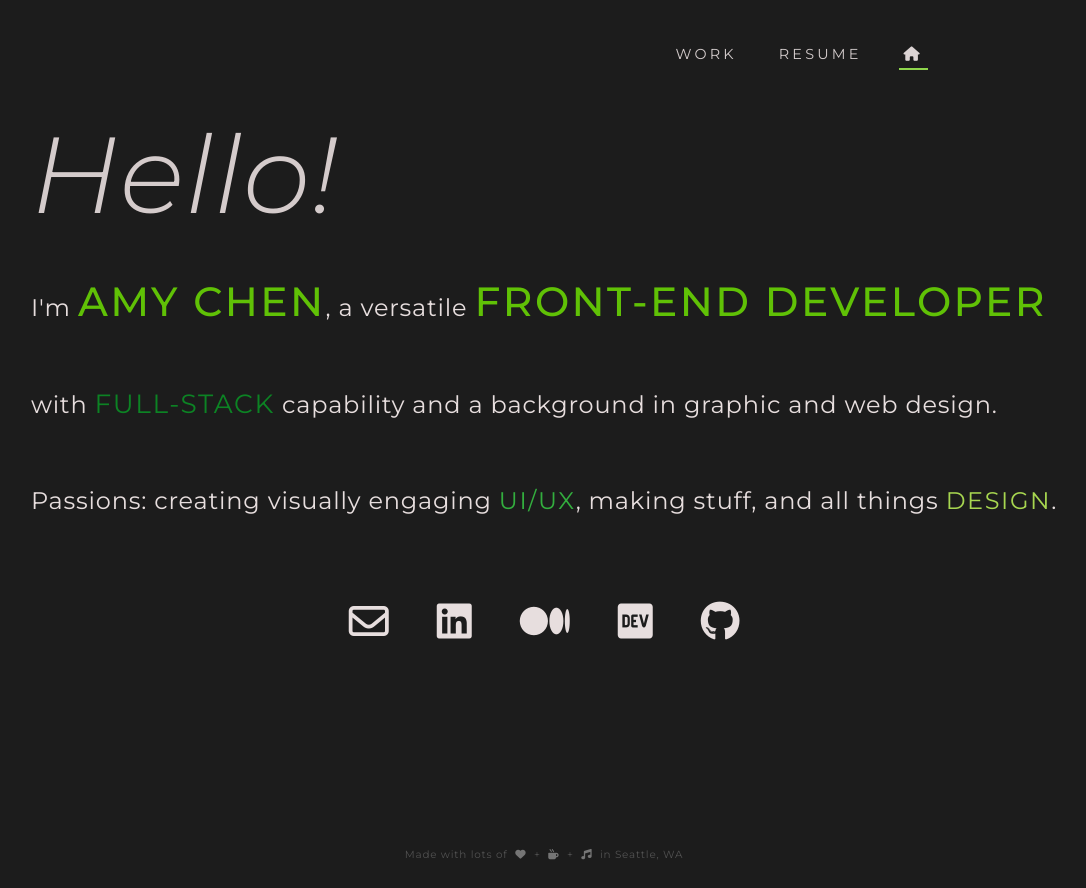
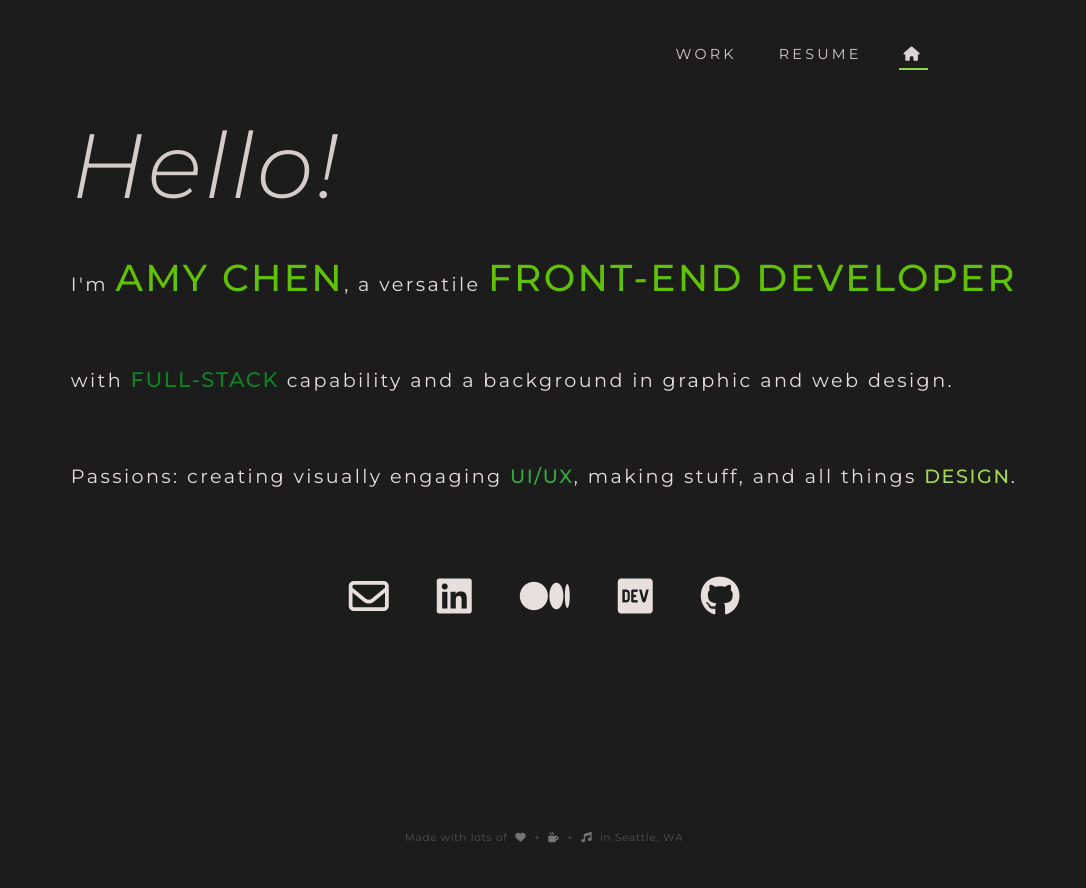
Before and after one commit to 4myc/4myc.github.io, a plain HTML site: page index.html in a window 1280 px wide. Shown: the whole page, without its empty margins (96-1182 px from the left). After the commit the page ends 847 px from the top, so only its background shows below. Drawn offline with Linux system fonts and the light colour scheme.

Commit message:
added styling

```diff
--- a/style.css
+++ b/style.css
@@ -74,23 +74,24 @@ max-width: 100vw;
 display: flex;
 justify-content: center;
 align-items: center;
+bottom: 2rem;
 /* border: 1px solid #fff; */
 }
 
 #bio {
-font-size: 1.5em;
+font-size: 1.2em;
 line-height: 6rem;
-letter-spacing: 0.05rem;
-margin-top: 3rem;
+letter-spacing: 0.15rem;
+margin-top: 2.5rem;
 /* border: 1px solid #fff; */
 }
 
 #bio-details {
-margin-top: 2rem;
+margin-top: 1rem;
 }
 
 #hello {
-font-size: 4.5em;
+font-size: 4.75em;
 font-weight: 300;
 font-style: italic;
 color:#e9dede;
@@ -109,14 +110,14 @@ opacity: 90%;
 }
 
 #hello {
-  -webkit-transition: transform 0.1s;
-     -moz-transition: transform 0.1s;
-       -o-transition: transform 0.1s;
-          transition: transform 0.1s;
+  -webkit-transition: transform 0.2s;
+     -moz-transition: transform 0.2s;
+       -o-transition: transform 0.2s;
+          transition: transform 0.2s;
 }
 
 .front-dev {
-font-size: 1.7em;
+font-size: 1.95em;
 font-weight: 500;
 letter-spacing: 0.15rem;
 color:#68d304;
@@ -125,6 +126,7 @@ opacity: 90%;
 
 #full-stack {
 font-size: 1.1em;
+font-weight: 500;
 letter-spacing: 0.1rem;
 color:#0b8f25;
 opacity: 90%;
@@ -132,6 +134,7 @@ opacity: 90%;
 
 #ui-ux {
 font-size: 1em;
+font-weight: 500;
 letter-spacing: 0.1rem;
 color:#36be42;
 opacity: 90%;
@@ -139,6 +142,7 @@ opacity: 90%;
 
 #design {
 font-size: 1em;
+font-weight: 500;
 letter-spacing: 0.1rem;
 /* color:#bde474; */
 color:#b7eb56;
@@ -215,8 +219,8 @@ position: relative;
 font-size: 0.65em;
 letter-spacing: 0.05rem;
 margin: 0 auto;
-padding: 14rem 0rem 0rem 0rem;
-bottom: 1.5rem;
+padding: 13rem 0rem 0rem 0rem;
+/* bottom: 1.5rem; */
 min-width: 480px;
 text-align: center;
 color: #525252;
@@ -333,17 +337,17 @@ opacity: 92%;
 
 .icon-zoom:hover,
 .icon-zoom:focus {
-  -webkit-transform: scale(1.25);
-     -moz-transform: scale(1.25);
-      -ms-transform: scale(1.25);
-		  transform: scale(1.25);
+  -webkit-transform: scale(1.15);
+     -moz-transform: scale(1.15);
+      -ms-transform: scale(1.15);
+		  transform: scale(1.15);
 }
 
 .icon-zoom {
-  -webkit-transition: transform 0.25s;
-     -moz-transition: transform 0.25s;
-       -o-transition: transform 0.25s;
-          transition: transform 0.25s;
+  -webkit-transition: transform 0.15s;
+     -moz-transition: transform 0.15s;
+       -o-transition: transform 0.15s;
+          transition: transform 0.15s;
 }
 
 
```
